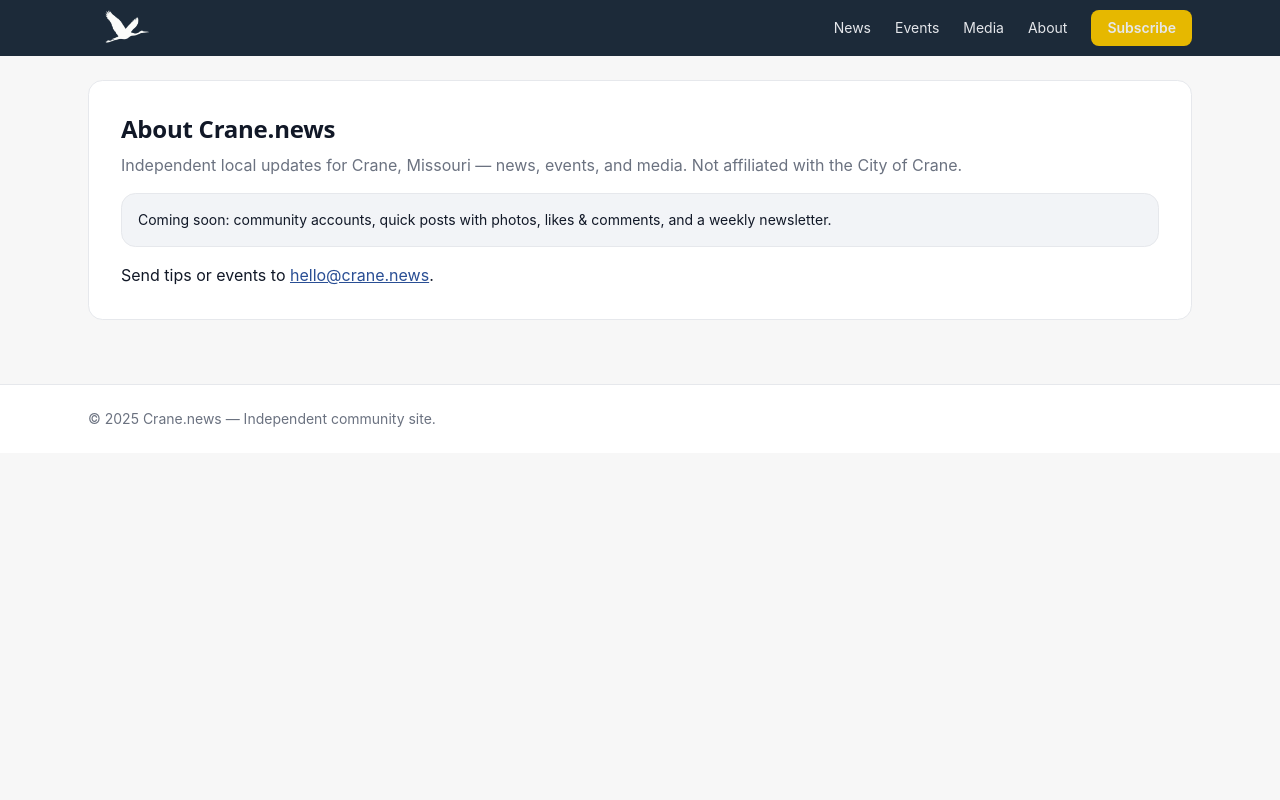
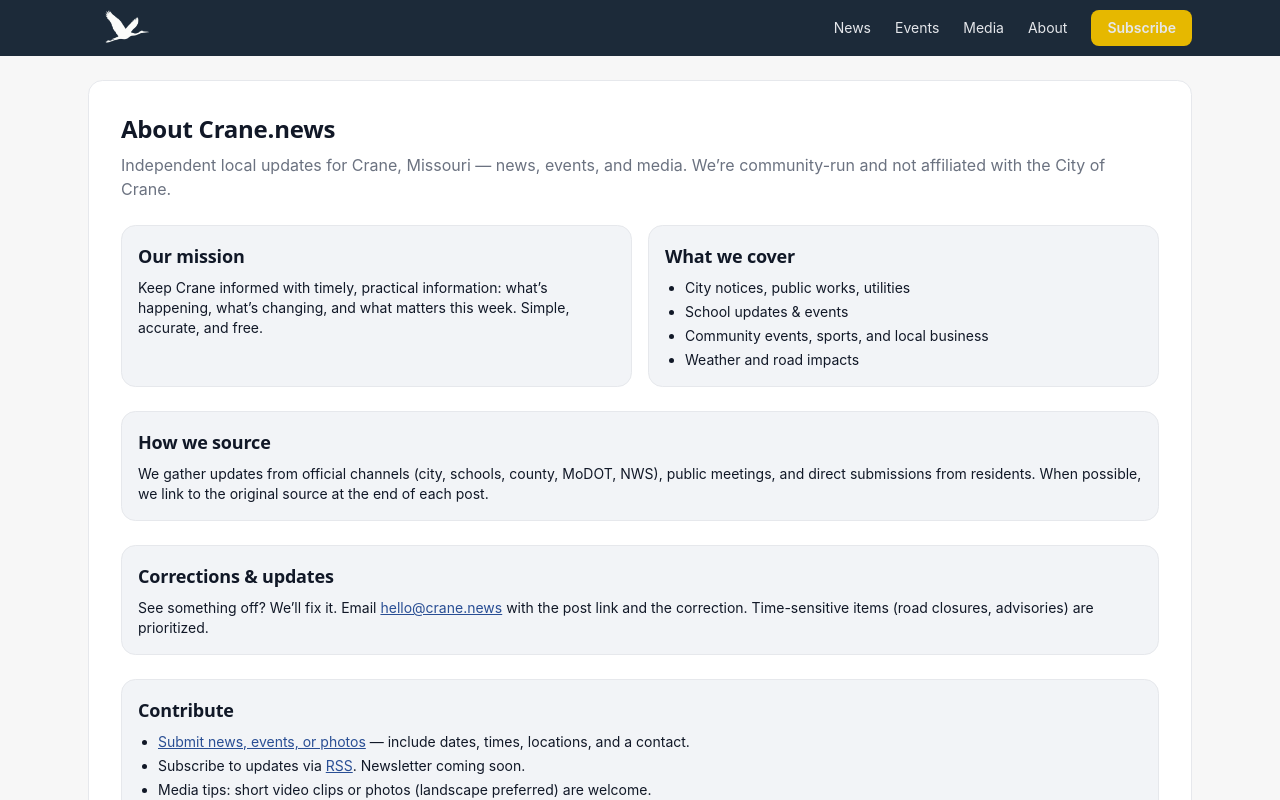
Before and after one commit to WarmMilkCodes/crane-news, a Next.js app in the folder crane-news/: page /about in a window 1280 px wide. Shown: the top 800 px of the page. Built offline with nearby package versions, Linux system fonts and the light colour scheme.

Commit message:
update About / add submit link

```diff
--- a/crane-news/src/app/about/page.tsx
+++ b/crane-news/src/app/about/page.tsx
@@ -1,20 +1,75 @@
-export const metadata = { title: "About — Crane.news" };
+export const metadata = {
+  title: "About — Crane.news",
+  description: "Who we are, what we cover, and how to get in touch with Crane.news.",
+};
 
 export default function AboutPage() {
   return (
-    <section className="card p-6 md:p-8">
-      <h1 className="h-serif text-2xl">About Crane.news</h1>
-      <p className="text-[var(--color-muted)] mt-2">
-        Independent local updates for Crane, Missouri — news, events, and media. Not affiliated with the City of Crane.
-      </p>
+    <section className="card p-6 md:p-8 space-y-6">
+      <header>
+        <h1 className="h-serif text-2xl">About Crane.news</h1>
+        <p className="text-[var(--color-muted)] mt-2">
+          Independent local updates for Crane, Missouri — news, events, and media.
+          We’re community-run and not affiliated with the City of Crane.
+        </p>
+      </header>
 
-      <div className="panel p-4 mt-4 text-sm">
-        Coming soon: community accounts, quick posts with photos, likes & comments, and a weekly newsletter.
-      </div>
+      <section className="grid md:grid-cols-2 gap-4">
+        <div className="panel p-4">
+          <h2 className="h-serif text-lg">Our mission</h2>
+          <p className="text-sm mt-2">
+            Keep Crane informed with timely, practical information: what’s happening, what’s changing,
+            and what matters this week. Simple, accurate, and free.
+          </p>
+        </div>
+        <div className="panel p-4">
+          <h2 className="h-serif text-lg">What we cover</h2>
+          <ul className="text-sm mt-2 list-disc pl-5 space-y-1">
+            <li>City notices, public works, utilities</li>
+            <li>School updates & events</li>
+            <li>Community events, sports, and local business</li>
+            <li>Weather and road impacts</li>
+          </ul>
+        </div>
+      </section>
 
-      <p className="mt-4">
-        Send tips or events to <a href="mailto:hello@crane.news" className="underline">hello@crane.news</a>.
-      </p>
+      <section className="panel p-4">
+        <h2 className="h-serif text-lg">How we source</h2>
+        <p className="text-sm mt-2">
+          We gather updates from official channels (city, schools, county, MoDOT, NWS), public meetings,
+          and direct submissions from residents. When possible, we link to the original source at the end
+          of each post.
+        </p>
+      </section>
+
+      <section className="panel p-4">
+        <h2 className="h-serif text-lg">Corrections & updates</h2>
+        <p className="text-sm mt-2">
+          See something off? We’ll fix it. Email{" "}
+          <a href="mailto:hello@crane.news" className="underline">hello@crane.news</a>{" "}
+          with the post link and the correction. Time-sensitive items (road closures, advisories) are prioritized.
+        </p>
+      </section>
+
+      <section className="panel p-4">
+        <h2 className="h-serif text-lg">Contribute</h2>
+        <ul className="text-sm mt-2 list-disc pl-5 space-y-1">
+          <li>
+            <a href="/submit" className="underline">Submit news, events, or photos</a> — include dates, times, locations, and a contact.
+          </li>
+          <li>
+            Subscribe to updates via{" "}
+            <a href="/rss.xml" className="underline">RSS</a>. Newsletter coming soon.
+          </li>
+          <li>
+            Media tips: short video clips or photos (landscape preferred) are welcome.
+          </li>
+        </ul>
+      </section>
+
+      <footer className="text-sm text-[var(--color-muted)]">
+        <p>Crane.news is an independent community site. For city services, contact City Hall directly.</p>
+      </footer>
     </section>
   );
 }
--- a/crane-news/src/app/page.tsx
+++ b/crane-news/src/app/page.tsx
@@ -56,7 +56,7 @@ export default function Home() {
           <div className="panel p-4">
             <div className="h-serif text-lg">Post an update</div>
             <p className="text-sm text-[var(--color-muted)] mt-1">Share a quick note, photo, or event.</p>
-            <a className="btn-primary mt-3 inline-flex" href="/">Coming soon</a>
+            <a className="btn-primary mt-3 inline-flex" href="/submit">Submit</a>
           </div>
         </aside>
       </div>
```
